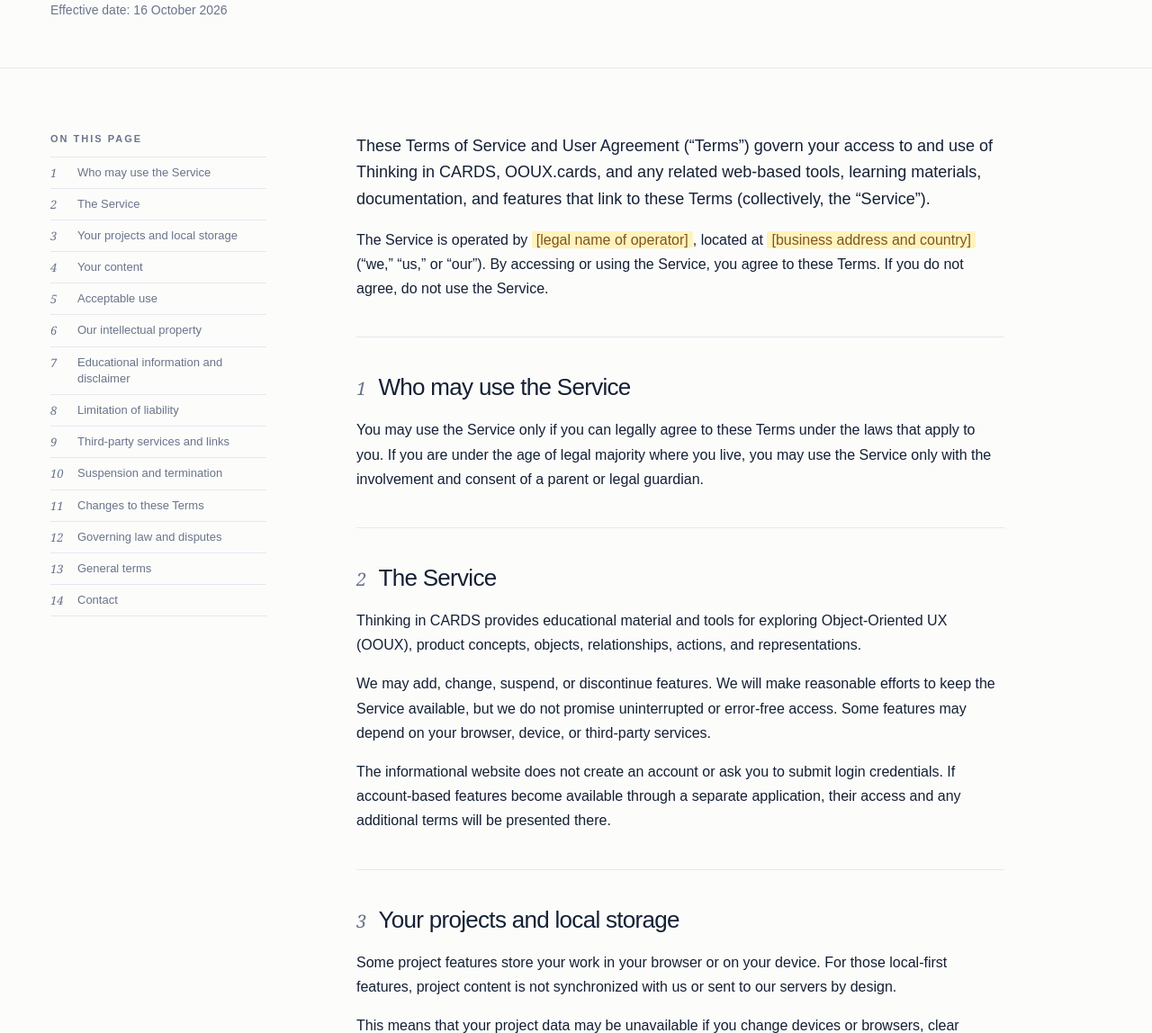
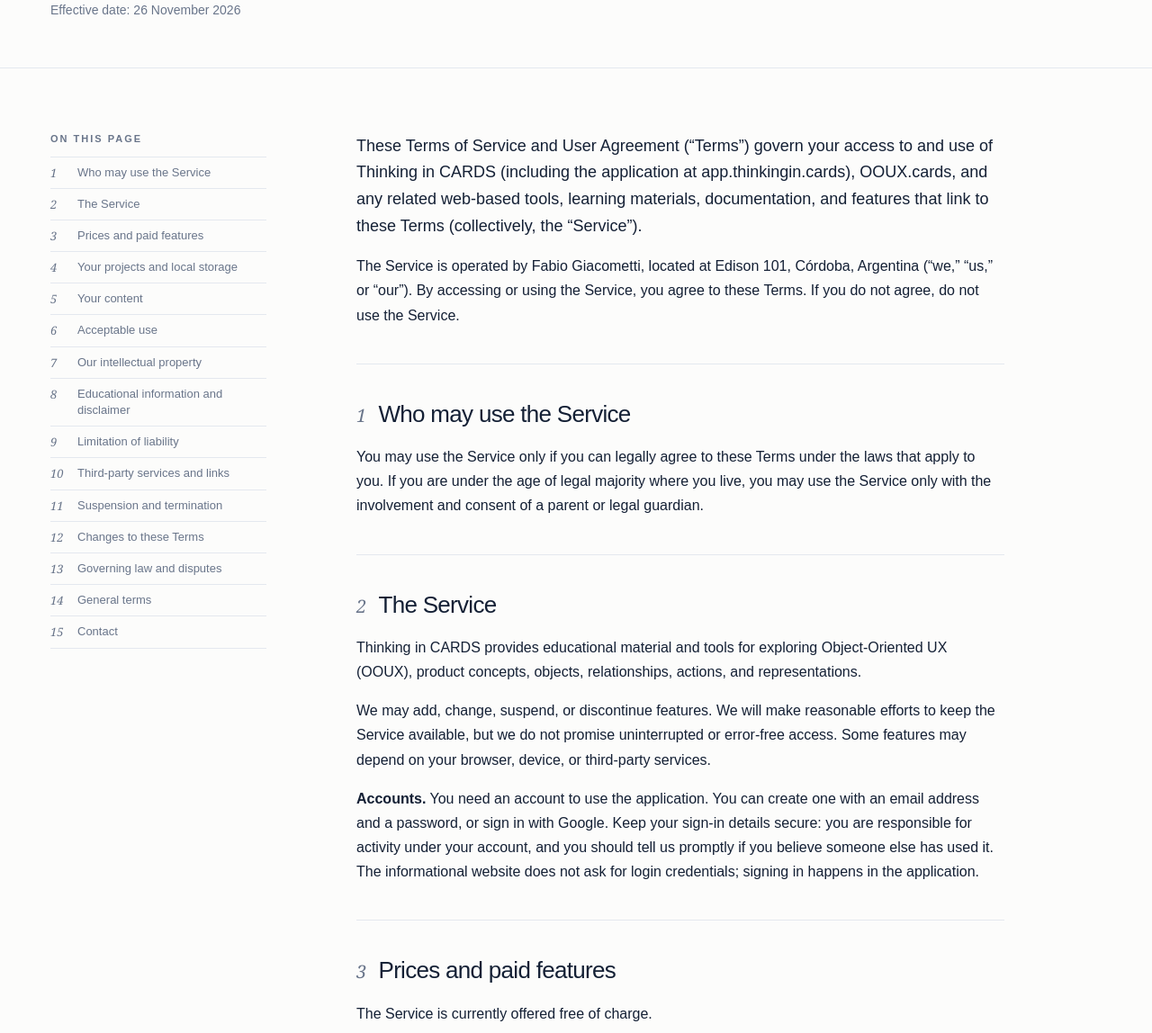
Before and after one commit to FabioGiacometti/thinkingincards, a website built with Vite: page terms.html in a window 1280 px wide. Shown: the part 408-1556 px from the top of the page at 90% size. Built offline with nearby package versions, Linux system fonts and the light colour scheme.

Commit message:
Publish updated Privacy Policy and Terms for sign-in and future pricing
- Privacy: projects stay in the browser and signing in never uploads them; account required; Sign in with Google (name, email, picture); tic_signed_in session cookie; projects from the earlier version remain in Supabase on request.
- Terms: accounts required; new section 3 Prices and paid features (free today, may charge later, never without explicit agreement, usage limits may apply); projects stay local when signed in; governing law Argentina, courts of Córdoba.
- Operator identified as Fabio Giacometti, Córdoba, Argentina.
- Published with PUBLISH_PRIVACY=true in Vercel.

Co-Authored-By: Claude Opus 5.5 <noreply@anthropic.com>

```diff
--- a/terms.html
+++ b/terms.html
@@ -11,27 +11,28 @@ header{transition:transform .3s cubic-bezier(.2,.8,.2,1)}header.is-hidden{transf
 @media(prefers-reduced-motion:reduce){html{scroll-behavior:auto}header{transition:none}}
 </style></head><body id="top"><header><div class="nav"><a class="brand" href="./"><span class="brand-type">Thinking in</span><img class="cards-logo" src="assets/cards-wave.svg" width="114" height="60" alt="CARDS"></a><nav aria-label="Main navigation"><a href="./#approach">The approach</a><a href="./#questions">Questions</a><a href="./">Home</a></nav></div></header>
 <main>
-<section class="legal-hero wrap"><div class="eyebrow"><span class="dot"></span>Legal</div><h1>Terms of Service and <span class="serif">User Agreement</span></h1><p class="effective">Effective date: 16 October 2026</p></section>
+<section class="legal-hero wrap"><div class="eyebrow"><span class="dot"></span>Legal</div><h1>Terms of Service and <span class="serif">User Agreement</span></h1><p class="effective">Effective date: 26 November 2026</p></section>
 <div class="legal-body wrap">
 <nav class="toc" aria-label="Sections"><div class="eyebrow">On this page</div><ol>
 <li><a href="#eligibility"><span class="n">1</span>Who may use the Service</a></li>
 <li><a href="#service"><span class="n">2</span>The Service</a></li>
-<li><a href="#local-storage"><span class="n">3</span>Your projects and local storage</a></li>
-<li><a href="#your-content"><span class="n">4</span>Your content</a></li>
-<li><a href="#acceptable-use"><span class="n">5</span>Acceptable use</a></li>
-<li><a href="#our-ip"><span class="n">6</span>Our intellectual property</a></li>
-<li><a href="#disclaimer"><span class="n">7</span>Educational information and disclaimer</a></li>
-<li><a href="#liability"><span class="n">8</span>Limitation of liability</a></li>
-<li><a href="#third-party"><span class="n">9</span>Third-party services and links</a></li>
-<li><a href="#termination"><span class="n">10</span>Suspension and termination</a></li>
-<li><a href="#changes"><span class="n">11</span>Changes to these Terms</a></li>
-<li><a href="#governing-law"><span class="n">12</span>Governing law and disputes</a></li>
-<li><a href="#general"><span class="n">13</span>General terms</a></li>
-<li><a href="#contact"><span class="n">14</span>Contact</a></li>
+<li><a href="#pricing"><span class="n">3</span>Prices and paid features</a></li>
+<li><a href="#local-storage"><span class="n">4</span>Your projects and local storage</a></li>
+<li><a href="#your-content"><span class="n">5</span>Your content</a></li>
+<li><a href="#acceptable-use"><span class="n">6</span>Acceptable use</a></li>
+<li><a href="#our-ip"><span class="n">7</span>Our intellectual property</a></li>
+<li><a href="#disclaimer"><span class="n">8</span>Educational information and disclaimer</a></li>
+<li><a href="#liability"><span class="n">9</span>Limitation of liability</a></li>
+<li><a href="#third-party"><span class="n">10</span>Third-party services and links</a></li>
+<li><a href="#termination"><span class="n">11</span>Suspension and termination</a></li>
+<li><a href="#changes"><span class="n">12</span>Changes to these Terms</a></li>
+<li><a href="#governing-law"><span class="n">13</span>Governing law and disputes</a></li>
+<li><a href="#general"><span class="n">14</span>General terms</a></li>
+<li><a href="#contact"><span class="n">15</span>Contact</a></li>
 </ol></nav>
 <article class="legal-text">
-<p class="lead">These Terms of Service and User Agreement (“Terms”) govern your access to and use of Thinking in CARDS, OOUX.cards, and any related web-based tools, learning materials, documentation, and features that link to these Terms (collectively, the “Service”).</p>
-<p>The Service is operated by <span class="todo">[legal name of operator]</span>, located at <span class="todo">[business address and country]</span> (“we,” “us,” or “our”). By accessing or using the Service, you agree to these Terms. If you do not agree, do not use the Service.</p>
+<p class="lead">These Terms of Service and User Agreement (“Terms”) govern your access to and use of Thinking in CARDS (including the application at app.thinkingin.cards), OOUX.cards, and any related web-based tools, learning materials, documentation, and features that link to these Terms (collectively, the “Service”).</p>
+<p>The Service is operated by Fabio Giacometti, located at Edison 101, Córdoba, Argentina (“we,” “us,” or “our”). By accessing or using the Service, you agree to these Terms. If you do not agree, do not use the Service.</p>
 
 <section id="eligibility"><h2><span class="n">1</span>Who may use the Service</h2>
 <p>You may use the Service only if you can legally agree to these Terms under the laws that apply to you. If you are under the age of legal majority where you live, you may use the Service only with the involvement and consent of a parent or legal guardian.</p></section>
@@ -39,19 +40,25 @@ header{transition:transform .3s cubic-bezier(.2,.8,.2,1)}header.is-hidden{transf
 <section id="service"><h2><span class="n">2</span>The Service</h2>
 <p>Thinking in CARDS provides educational material and tools for exploring Object-Oriented UX (OOUX), product concepts, objects, relationships, actions, and representations.</p>
 <p>We may add, change, suspend, or discontinue features. We will make reasonable efforts to keep the Service available, but we do not promise uninterrupted or error-free access. Some features may depend on your browser, device, or third-party services.</p>
-<p>The informational website does not create an account or ask you to submit login credentials. If account-based features become available through a separate application, their access and any additional terms will be presented there.</p></section>
+<p><strong>Accounts.</strong> You need an account to use the application. You can create one with an email address and a password, or sign in with Google. Keep your sign-in details secure: you are responsible for activity under your account, and you should tell us promptly if you believe someone else has used it. The informational website does not ask for login credentials; signing in happens in the application.</p></section>
 
-<section id="local-storage"><h2><span class="n">3</span>Your projects and local storage</h2>
-<p>Some project features store your work in your browser or on your device. For those local-first features, project content is not synchronized with us or sent to our servers by design.</p>
+<section id="pricing"><h2><span class="n">3</span>Prices and paid features</h2>
+<p>The Service is currently offered free of charge.</p>
+<p>We may start charging for some or all of the Service in the future. This could include, for example, particular features or plans, use above certain limits, storing or synchronizing projects in the cloud, or connecting AI agents and other tools to the Service (such as connections through the Model Context Protocol, MCP). Features that are free today may become paid, limited, or part of a paid plan.</p>
+<p>Before you are charged for anything, we will tell you the price and the terms that apply, and you will need to agree to them. We will not charge you without your explicit agreement. Where reasonably practical, we will announce changes that affect free features through the Service before they take effect.</p>
+<p>Free use may be subject to usage limits, such as a maximum number of requests from connected AI agents per month. We will show or explain the limits that apply to you.</p></section>
+
+<section id="local-storage"><h2><span class="n">4</span>Your projects and local storage</h2>
+<p>Your projects are stored in your browser, on your device. Signing in does not synchronize them with us or send them to our servers. If we offer storing projects in the cloud in the future, it will be a separate choice, with its own terms presented when you choose it.</p>
 <p>This means that your project data may be unavailable if you change devices or browsers, clear browser data, use private browsing, lose access to your device, or encounter a browser or storage failure. Updates to the Service or your browser may also affect locally stored data.</p>
 <p>You are responsible for keeping your own backups of important work. Do not use local browser storage as your only copy of important project data. The local-first design does not necessarily apply to information processed by third-party hosting or services; see our <a href="privacy.html" data-privacy-ref>Privacy Policy</a> for details.</p></section>
 
-<section id="your-content"><h2><span class="n">4</span>Your content</h2>
+<section id="your-content"><h2><span class="n">5</span>Your content</h2>
 <p>You retain ownership of the content and project material you create or enter into the Service (“User Content”). These Terms do not transfer ownership of your User Content to us.</p>
 <p>For features that run locally on your device, we do not receive your project content by design. If you choose to send us content—for example, by contacting support or submitting feedback—you give us permission to use it only to respond to you, maintain the Service, or address the matter you raised.</p>
 <p>Do not submit content you do not have the right to use.</p></section>
 
-<section id="acceptable-use"><h2><span class="n">5</span>Acceptable use</h2>
+<section id="acceptable-use"><h2><span class="n">6</span>Acceptable use</h2>
 <p>You agree not to:</p>
 <ul>
 <li>Use the Service in violation of applicable law or another person’s rights.</li>
@@ -62,37 +69,37 @@ header{transition:transform .3s cubic-bezier(.2,.8,.2,1)}header.is-hidden{transf
 </ul>
 <p>We may restrict access when reasonably necessary to protect users, the Service, or our rights, or to comply with law.</p></section>
 
-<section id="our-ip"><h2><span class="n">6</span>Our intellectual property</h2>
+<section id="our-ip"><h2><span class="n">7</span>Our intellectual property</h2>
 <p>The Service, including its software, design, text, illustrations, and other materials, is owned by us or our licensors and is protected by intellectual-property laws. We grant you a limited, personal, non-exclusive, non-transferable right to access and use the Service for its intended purpose, subject to these Terms.</p>
 <p>“OOUX,” “OOUX.cards,” “Thinking in CARDS,” and related names or marks may belong to their respective owners. Third-party names and marks remain the property of their owners. Their appearance in the Service does not imply endorsement or affiliation unless expressly stated.</p></section>
 
-<section id="disclaimer"><h2><span class="n">7</span>Educational information and disclaimer</h2>
+<section id="disclaimer"><h2><span class="n">8</span>Educational information and disclaimer</h2>
 <p>The Service provides educational information and product-modeling tools. It is not legal, financial, security, accessibility, or professional product-design advice. You are responsible for evaluating the information and decisions you make using the Service.</p>
 <p>The Service and its content are provided “as is” and “as available.” To the fullest extent permitted by applicable law, we disclaim implied warranties, including warranties of merchantability, fitness for a particular purpose, and non-infringement. We do not warrant that the Service will meet every requirement, preserve every project, or produce a particular result.</p>
 <p>Nothing in these Terms excludes a warranty or consumer right that cannot lawfully be excluded.</p></section>
 
-<section id="liability"><h2><span class="n">8</span>Limitation of liability</h2>
+<section id="liability"><h2><span class="n">9</span>Limitation of liability</h2>
 <p>To the fullest extent permitted by applicable law, we will not be liable for indirect, incidental, special, consequential, or punitive damages, or for loss of profits, revenue, business opportunities, goodwill, or data arising from your use of or inability to use the Service.</p>
 <p>To the fullest extent permitted by applicable law, our total liability for claims relating to the Service will not exceed the amount you paid us to use the Service during the twelve months before the event giving rise to the claim. If you paid nothing, this does not create a fee or payment obligation.</p>
 <p>Nothing in these Terms limits liability that cannot legally be limited, including liability for fraud or intentional misconduct where such limitation is prohibited.</p></section>
 
-<section id="third-party"><h2><span class="n">9</span>Third-party services and links</h2>
+<section id="third-party"><h2><span class="n">10</span>Third-party services and links</h2>
 <p>The Service may link to or rely on third-party websites, platforms, or tools. Those services are governed by their own terms and privacy practices. We are not responsible for third-party services that we do not control.</p></section>
 
-<section id="termination"><h2><span class="n">10</span>Suspension and termination</h2>
+<section id="termination"><h2><span class="n">11</span>Suspension and termination</h2>
 <p>You may stop using the Service at any time. We may suspend or discontinue all or part of the Service where reasonably necessary to maintain security, comply with law, address misuse, or operate the Service.</p>
 <p>Because some project data is stored locally, stopping access to the Service does not necessarily delete data already stored in your browser or device. You remain responsible for exporting or backing up your work before removing browser data or changing devices.</p></section>
 
-<section id="changes"><h2><span class="n">11</span>Changes to these Terms</h2>
+<section id="changes"><h2><span class="n">12</span>Changes to these Terms</h2>
 <p>We may update these Terms as the Service changes or as required by law. We will update the effective date above and, where a change materially affects users, provide notice through the Service where reasonably practical. Your use of the Service after updated Terms take effect means you accept them, to the extent permitted by applicable law.</p></section>
 
-<section id="governing-law"><h2><span class="n">12</span>Governing law and disputes</h2>
-<p>These Terms are governed by the laws of <span class="todo">[country and, if applicable, state or province]</span>, without regard to conflict-of-law rules. The courts of <span class="todo">[city and country]</span> will have jurisdiction, except where applicable consumer-protection law gives you the right to bring a claim elsewhere.</p></section>
+<section id="governing-law"><h2><span class="n">13</span>Governing law and disputes</h2>
+<p>These Terms are governed by the laws of the Argentine Republic, without regard to conflict-of-law rules. The courts of the city of Córdoba, Argentina, will have jurisdiction, except where applicable consumer-protection law gives you the right to bring a claim elsewhere.</p></section>
 
-<section id="general"><h2><span class="n">13</span>General terms</h2>
+<section id="general"><h2><span class="n">14</span>General terms</h2>
 <p>If any part of these Terms is found unenforceable, the remaining parts will continue to apply. Our failure to enforce a provision is not a waiver of our right to do so later. These Terms, together with any policies expressly linked to them, form the agreement between you and us concerning the Service.</p></section>
 
-<section id="contact"><h2><span class="n">14</span>Contact</h2>
+<section id="contact"><h2><span class="n">15</span>Contact</h2>
 <p>For questions about these Terms, contact:</p>
 <address class="contact"><strong>Fabio Giacometti</strong><br>Córdoba Capital, Argentina<br><a href="mailto:fabiog.inbox@gmail.com">fabiog.inbox@gmail.com</a></address></section>
 </article>
```
Also changed, not shown: privacy.html (+21 -16 lines), CHANGELOG.md.
